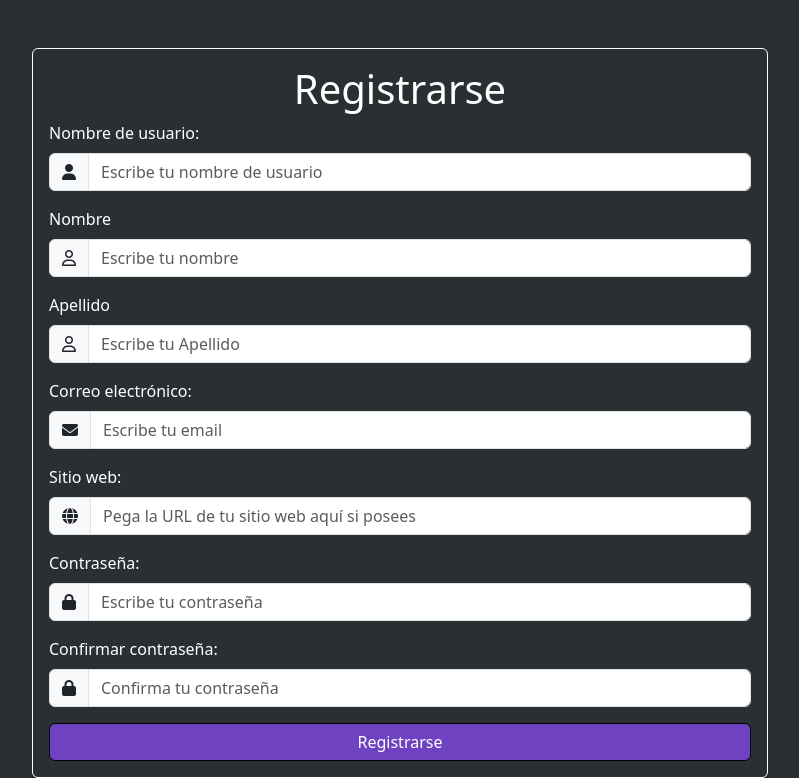
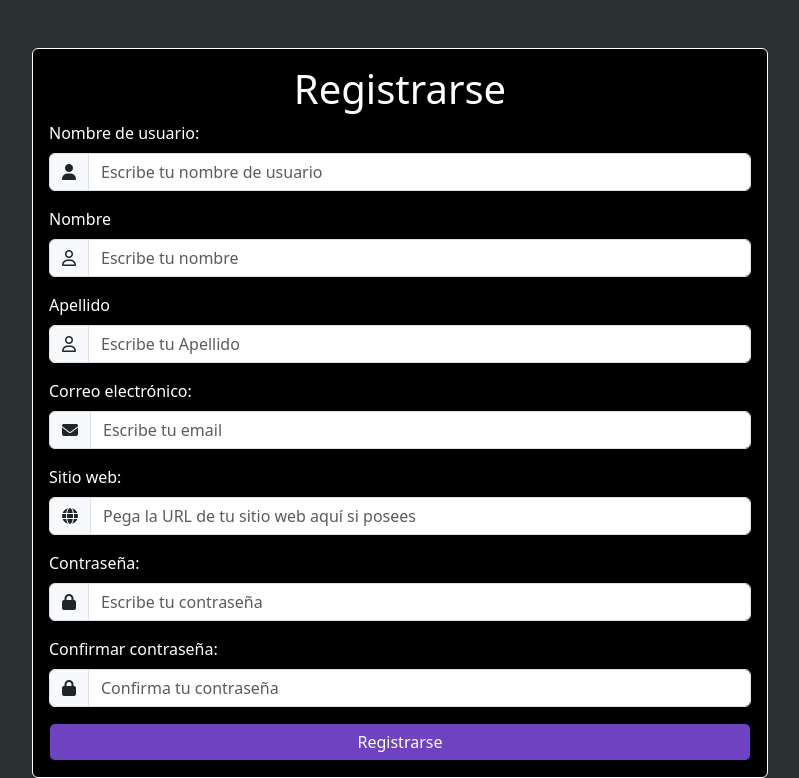
Before and after one commit to Shadowkirito123/django-crud, a Django app: page /signup/ in a window 1280 px wide. Shown: the part 56-834 px from the top of the page, without its empty margins (240-1039 px from the left). Run offline with Django 5.2, Linux system fonts and the light colour scheme; some libraries are stand-ins or nearby versions.

Commit message:
cambio del color del cuadrado a negro

```diff
--- a/tasks/templates/signup.html
+++ b/tasks/templates/signup.html
@@ -5,7 +5,7 @@
 <main class="container">
     <div class="row">
         <div class="col-md-8 offset-md-2 mt-5">
-            <form action="" method="POST" class="card card-body" style="background-color: transparent; border-color: white;">
+            <form action="" method="POST" class="card card-body" style="background-color: black; border-color: white;">
                 <h1 class="text-center text-white">Registrarse</h1>
                 {% if error %}
                 <div id="errorAlert" class="alert alert-danger" role="alert">
```
